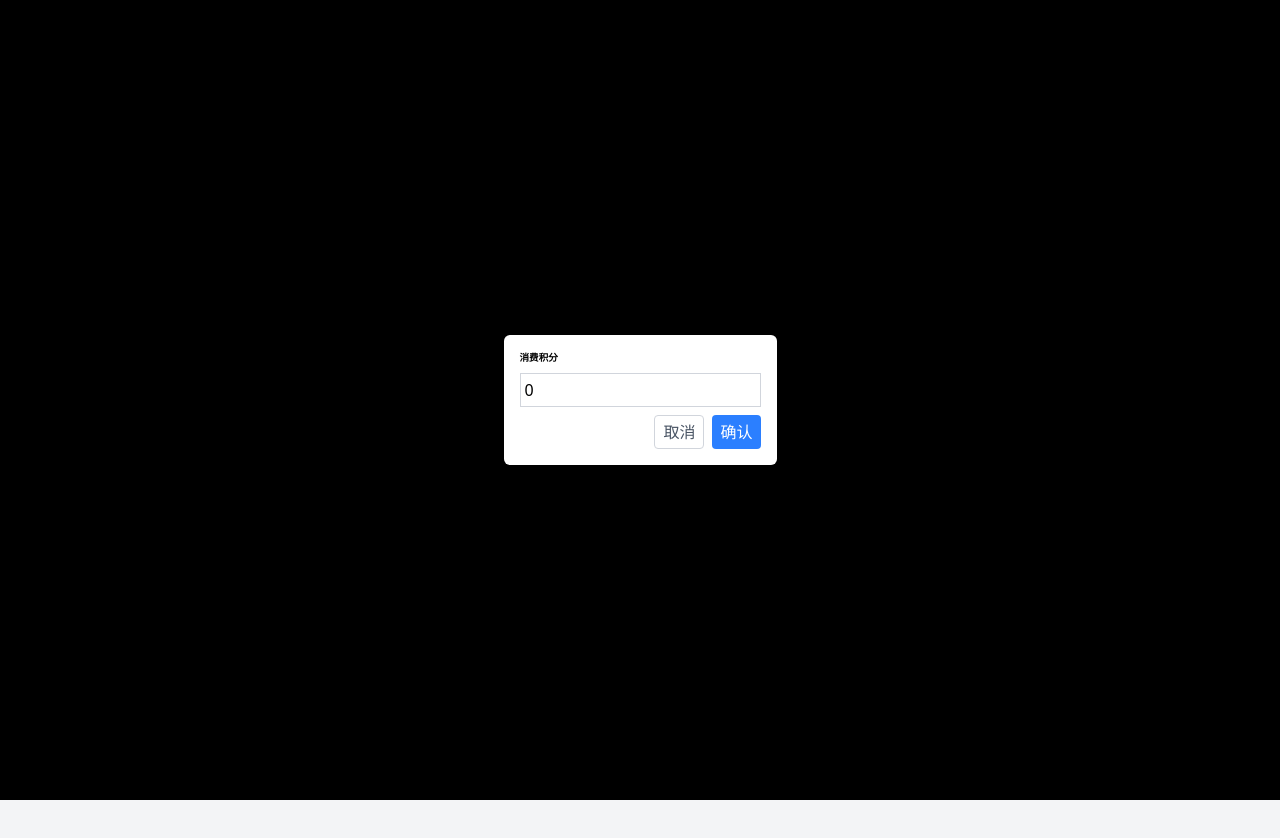
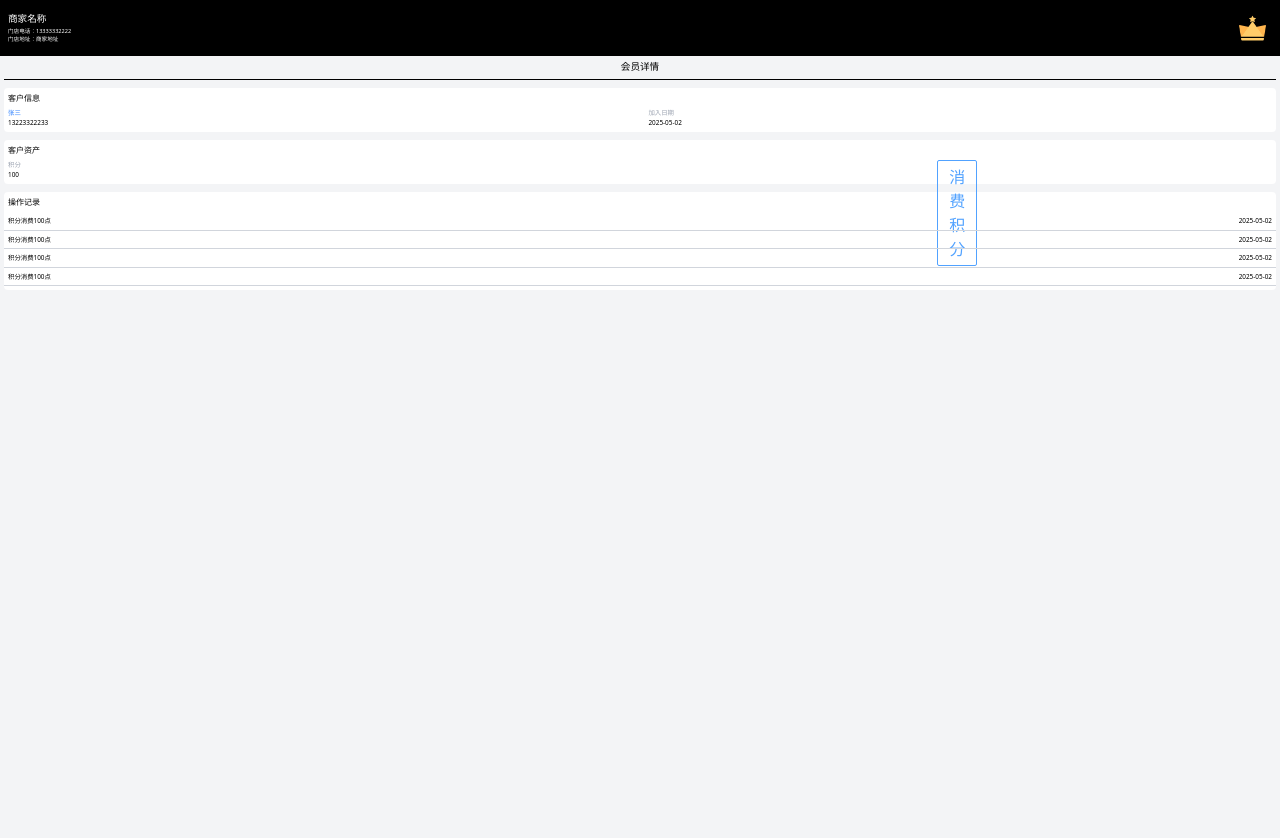
Before and after one commit to zzzpeifeng/common_tools_h5, a Vue app: page /#/offlineStore/member-detail in a window 1280 px wide. Shown: the top 838 px of the page. Built offline with nearby package versions, Linux system fonts and the light colour scheme.

Commit message:
新增积分操作弹窗（未完成）

```diff
--- a/src/components/MemberDetail.vue
+++ b/src/components/MemberDetail.vue
@@ -2,7 +2,7 @@
 import { ref } from 'vue';
 
   // 控制弹窗显示与隐藏
-  const showPopup = ref(true);
+  const showPopup = ref(false);
   // 存储当前积分
   // const currentPoints = ref(100);
   // 存储要消费的积分
@@ -57,7 +57,7 @@ const logList = [
         </div>
         <div class="flex flex-row space-x-0.5">
           <div class="flex flex-col flex-auto">
-            <span class="text-[0.4rem] px-1">张三</span>
+            <span class="text-[0.4rem] px-1 text-blue-500">张三</span>
             <span class="text-[0.4rem] px-1">13223322233</span>
           </div>
           <div class="flex flex-col flex-auto">
@@ -76,30 +76,30 @@ const logList = [
             <span class="text-[0.4rem] px-1">100</span>
           </div>
           <div class="flex flex-auto justify-center items-center">
-            <button class="text-blue-400 px-1 border-1 rounded-xs w-10">消费积分</button>
+            <button @click="showPopup = true" class="text-blue-400 px-1 py-1 border-1 rounded-xs w-10">消费积分</button>
           </div>
         </div>
       </div>
 
       <!-- 弹窗 -->
-      <div v-if="showPopup" class="fixed inset-0 flex items-center justify-center bg-black bg-opacity-50">
-        <div class="bg-white p-4 rounded-md">
-          <h3 class="text-[0.6rem] font-semibold mb-2">消费积分</h3>
+      <div v-if="showPopup" class="fixed inset-0 flex items-center justify-center bg-gray-300 bg-opacity-100">
+        <div class="bg-white px-2 py-1 rounded-sm">
+          <h3 class="text-[0.6rem] font-extralight mb-2">消费积分</h3>
           <input
               type="number"
               v-model="pointsToConsume"
-              class="border border-gray-300 p-1 mb-2 w-full"
+              class="border border-gray-200 p-1 mb-2 w-full font-bold text-[0.4rem] leading-tight focus:outline-none focus:ring-2 focus:ring-blue-400"
               placeholder="输入要消费的积分"
           />
           <div class="flex justify-end space-x-2">
             <button
-                class="text-gray-600 px-2 py-1 border border-gray-300 rounded"
+                class="text-gray-600 px-2 py-1 border border-gray-300 rounded-xs"
                 @click="showPopup = false"
             >
               取消
             </button>
             <button
-                class="text-white bg-blue-500 px-2 py-1 rounded"
+                class="border-blue-400 border-1 text-blue-400 px-2 py-1 rounded-xs"
             >
               确认
             </button>
@@ -119,7 +119,7 @@ const logList = [
                 <span  class="text-[0.4rem] font-extralight text-black">积分消费{{ item.point }}点</span>
               </div>
               <div class="flex items-center">
-                <span class="text-gray-400 text-[0.4rem] font-extralight text-black">{{ item.date }}</span>
+                <span class=" text-[0.4rem] font-extra light text-black">{{ item.date }}</span>
               </div>
             </li>
           </ul>
```
